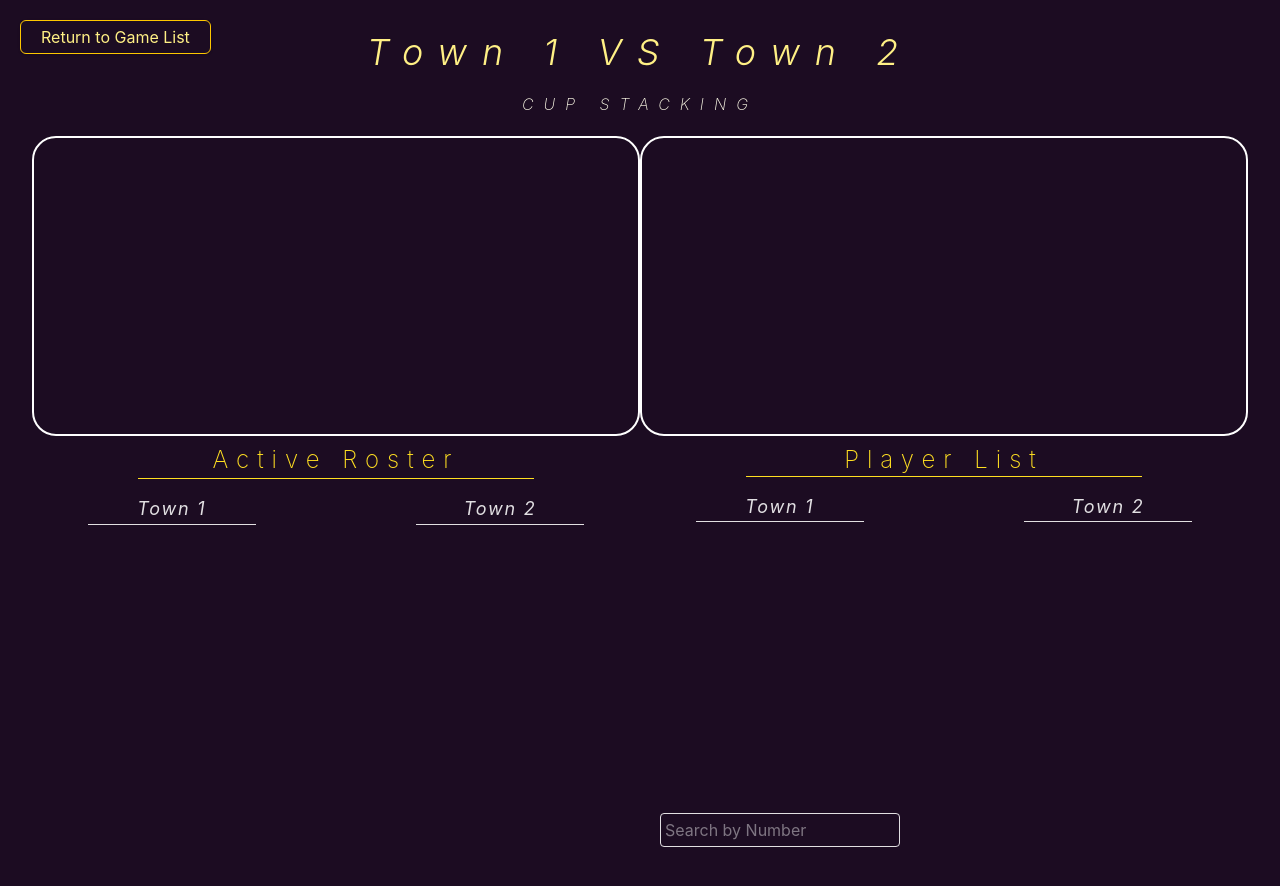
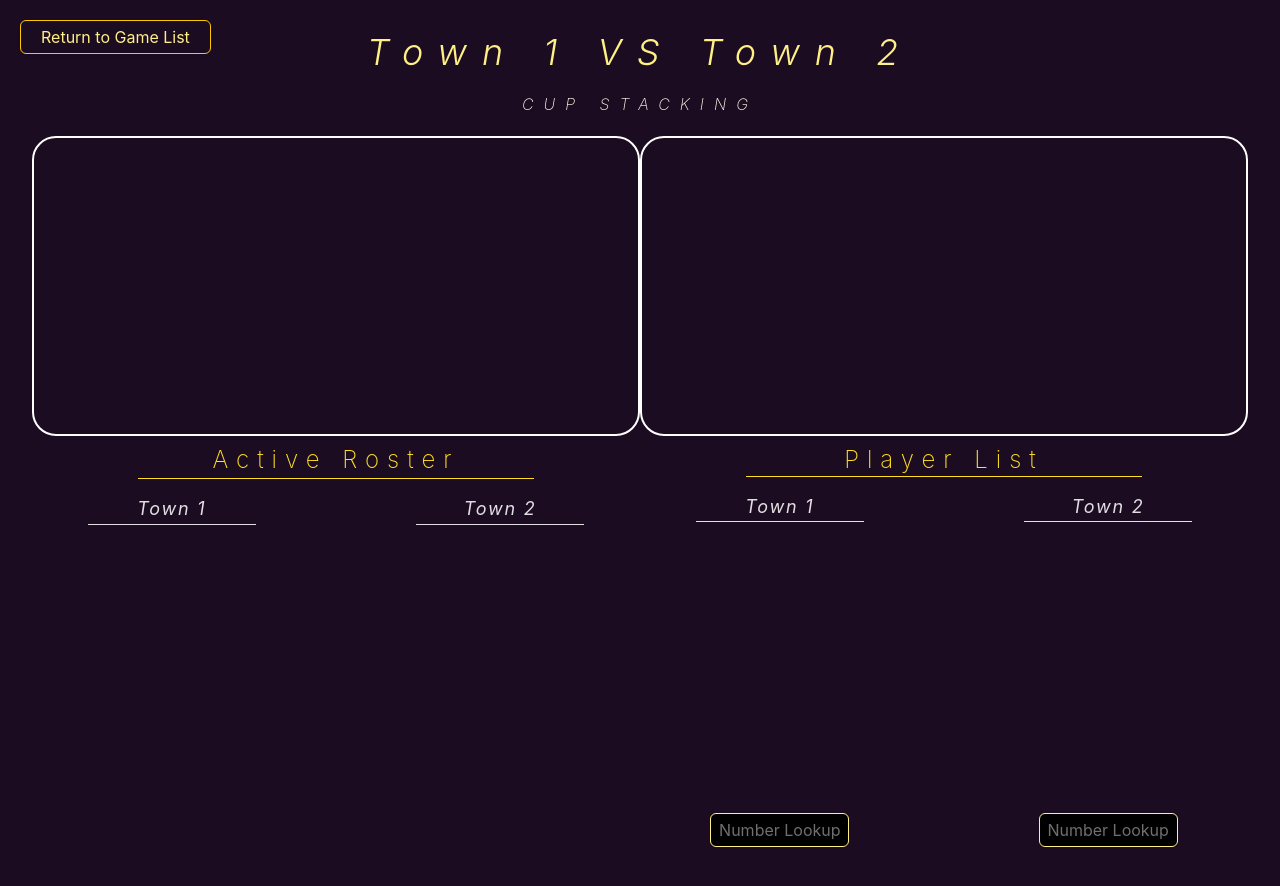
Before and after one commit to JakeRasmusson/cuddly-winner, a React (Vite) app in the folder client/: page /edit/1 in a window 1280 px wide. Shown: the top 886 px of the page. Built offline with nearby package versions, Linux system fonts and the light colour scheme.

Commit message:
more search

```diff
--- a/client/src/components/ImportModal/ImportModal.jsx
+++ b/client/src/components/ImportModal/ImportModal.jsx
@@ -201,7 +201,7 @@ const ImportModal = ({ onClose }) => {
                     Confirm Teams
                 </button>
                 <button
-                    onClick={onClose}
+                    onClick={_ => {clearUpload('home'), clearUpload('away'), onClose()}}
                     className="ml-4 border-1 border-red-300 text-red-200 bg-red-300/20 px-6 py-2 rounded-lg font-bold hover:shadow-[0_0_10px_rgb(239,68,68)] absolute bottom-3 right-3 hover:cursor-pointer transition-all duration:500"
                 >
                     Cancel
--- /dev/null
+++ b/client/src/components/TeamList/TeamList.css
@@ -0,0 +1,8 @@
+input[type="number"]::-webkit-inner-spin-button,
+input[type="number"]::-webkit-outer-spin-button {
+    -webkit-appearance: none
+}
+
+input[type="number"]{
+    -moz-appearance: textfield
+}
--- a/client/src/components/TeamList/TeamList.jsx
+++ b/client/src/components/TeamList/TeamList.jsx
@@ -1,4 +1,6 @@
 import React, { useState } from 'react'
+
+import './TeamList.css'
 
 const TeamList = game => {
 
@@ -14,29 +16,36 @@ const TeamList = game => {
 
             <div className="flex justify-between w-full min-h-[200px]">
 
-                <div className="px-5 w-[46%] flex flex-col max-h-[80%]">
+                <div className="px-5 w-[46%] flex flex-col max-h-[80%] items-center">
                     <p className="border-b-1 text-lg italic tracking-widest w-[70%] self-center mb-5">{game.game.team1.town}</p>
-                    <div className="overflow-auto flex flex-col h-[400px]">
+                    <div className="overflow-auto flex flex-col h-[400px] w-auto self-center">
                         {filteredTeam1Players.map((player, i) => (
-                            <p key={player.id + i} className="text-sm self-start">{player.number} - {player.name} - {player.position}</p>
+                            <p key={player.id + i} className="text-sm">{player.number} - {player.name} - {player.position}</p>
                         ))}
                     </div>
                     <input
                         type="number"
-                        placeholder="Search by Number"
+                        placeholder="Number Lookup"
                         value={team1Search}
                         onChange={e => setTeam1Search(e.target.value)}
-                        className="mt-2 p-1 border rounded"
+                        className="text-md self-center rounded-md border border-yellow-200 bg-black p-1 text-center outline-none focus:shadow-[0_0_10px_rgb(250,204,21)] mt-5 w-[58%]"
                     />
                 </div>
 
-                <div className="px-5 w-[46%] flex flex-col max-h-[80%]">
+                <div className="px-5 w-[46%] flex flex-col max-h-[80%] items-center">
                     <p className="border-b-1 text-lg italic tracking-widest w-[70%] self-center mb-5">{game.game.team2.town}</p>
-                    <div className="overflow-auto flex flex-col">
+                    <div className="overflow-auto flex flex-col h-[400px] w-auto self-center">
                         {filteredTeam2Players.map((player, i) => (
-                            <p key={player.id + i}className="text-sm self-start">{player.number} - {player.name} - {player.position}</p>
+                            <p key={player.id + i} className="text-sm">{player.number} - {player.name} - {player.position}</p>
                         ))}
                     </div>
+                    <input
+                        type="number"
+                        placeholder="Number Lookup"
+                        value={team2Search}
+                        onChange={e => setTeam2Search(e.target.value)}
+                        className="text-md self-center rounded-md border border-yellow-200 bg-black p-1 text-center outline-none focus:shadow-[0_0_10px_rgb(250,204,21)] mt-5 w-[58%]"
+                    />
                 </div>
             </div>
         </div>
```
